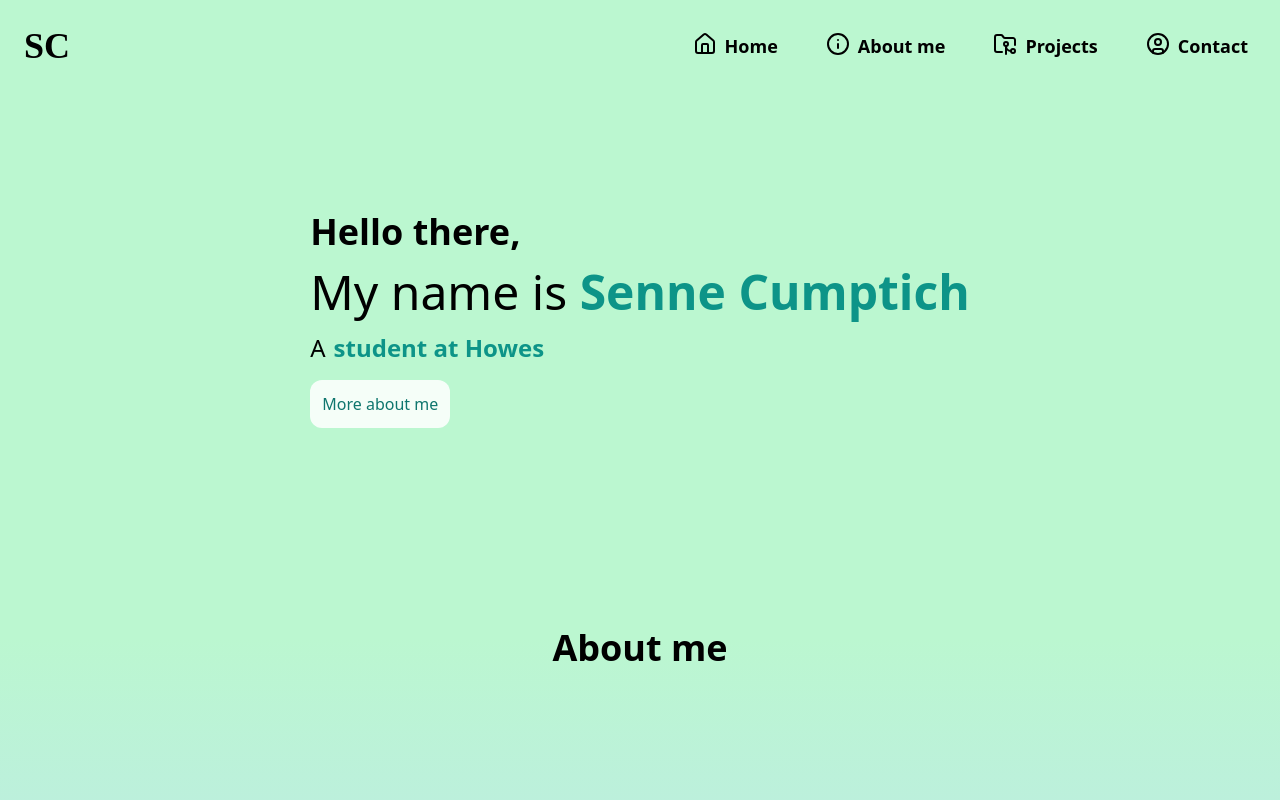
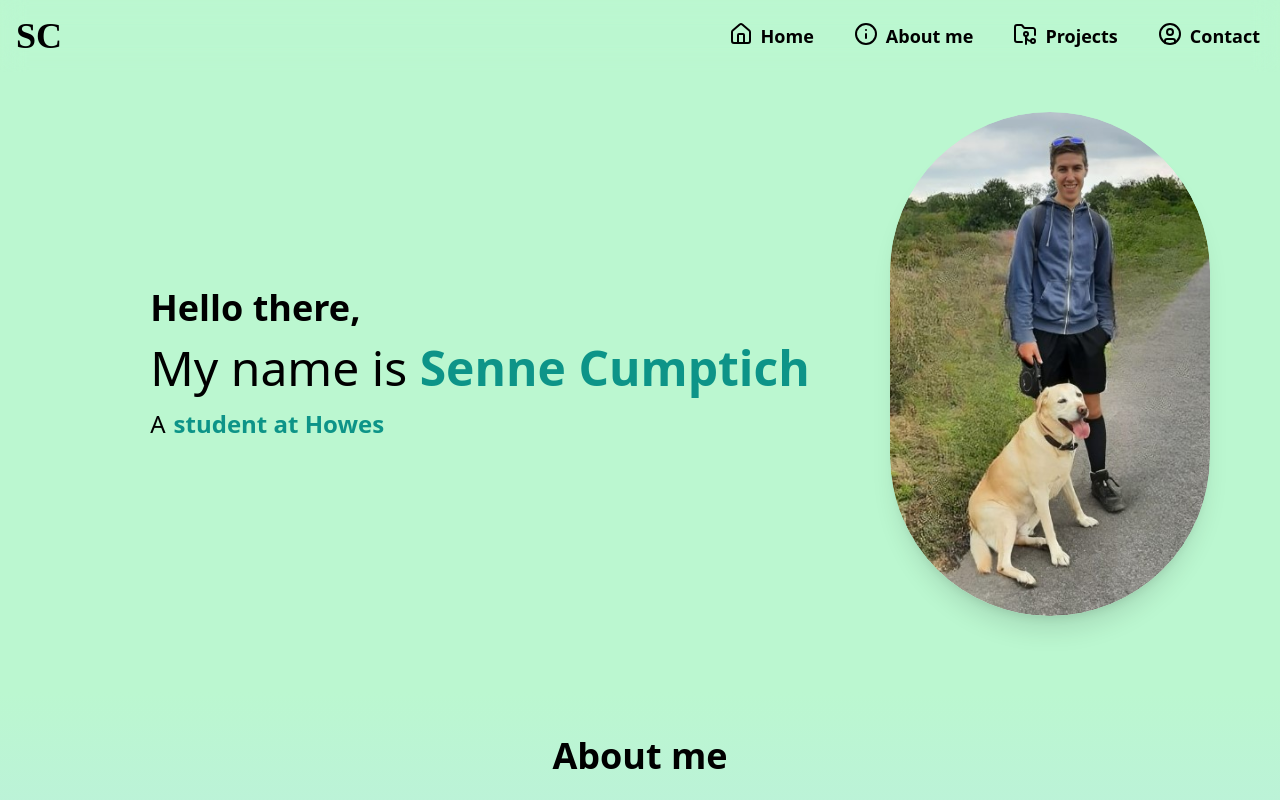
Before and after one commit to CumptichSenne/frontend_project, a React (Vite) app: page / in a window 1280 px wide. Shown: the top 800 px of the page. Built offline with nearby package versions, Linux system fonts and the light colour scheme.

Commit message:
feat: added img & finished navigation

```diff
--- a/src/Home.tsx
+++ b/src/Home.tsx
@@ -3,18 +3,15 @@ import Navigation from "./components/Navigation";
 
 import { TypeAnimation } from "react-type-animation";
 
-function ScrollAboutMe() {
-  const aboutMe = document.getElementById("about-me");
-  aboutMe?.scrollIntoView({ behavior: "smooth" });
-}
+import profile from "../public/profile.jpg";
 
 export default function App() {
 
   return (
     <div className="w-full animated-background h-full bg-gradient-to-b from-green-200 via-green-200 to-blue-200">
       <Navigation />
-      <section id="home" className="flex flex-col pt-10 w-full">
-        <div className="flex items-center justify-center p-20">
+      <section id="home" className="flex flex-row justify-center pt-10 w-full">
+        <div className="flex items-center justify-evenly p-20">
           <div className="space-y-4">
             <h1 className="text-4xl font-bold">Hello there,</h1>
             <h2 className="text-5xl">My name is <span className="text-teal-600 font-bold ">Senne Cumptich</span>
@@ -32,12 +29,10 @@ export default function App() {
                 />
               </span>
             </h3>
-            <button className="bg-white bg-opacity-85 backdrop-blur-sm p-3 rounded-xl text-teal-700" onClick={ScrollAboutMe}>
-              <p>
-                More about me
-              </p>
-            </button>
           </div>
+        </div>
+        <div className="relative max-w-xs overflow-hidden bg-cover bg-no-repeat rounded-full shadow-xl">
+          <img src={profile} alt="profile" className="rounded-full max-w-xs transition duration-300 ease-in-out hover:scale-110" />
         </div>
       </section>
       <section id="about-me" className="flex flex-col pt-10 w-full">
--- a/src/components/Navigation.tsx
+++ b/src/components/Navigation.tsx
@@ -3,8 +3,8 @@ import NavigationItem from "./NavigationItem";
 
 const Navigation = () => {
     return (
-        <nav className="sticky top-0 z-50">
-        <div className="relative flex flex-row items-center justify-between p-4">
+        <nav className="sticky top-0 z-50 bg-opacity-10 backdrop-blur-md">
+        <div className="relative flex flex-row items-center justify-between p-2">
           <div>
             <h1 className="text-4xl font-shrikhand font-extrabold p-2">SC</h1>
           </div>
--- a/src/components/NavigationItem.tsx
+++ b/src/components/NavigationItem.tsx
@@ -9,7 +9,7 @@ const NavigationItem = ({ title, icon, scroll }: { title: string, icon: ReactNod
     }
 
     return (
-        <Link className="p-4 flex flex-row gap-2 hover:bg-white hover:rounded-2xl hover:text-teal-700 hover:bg-opacity-90" onClick={ScrollTo} to="/">
+        <Link className="p-3 flex flex-row gap-2 hover:bg-white hover:rounded-2xl hover:text-teal-700 hover:bg-opacity-90" onClick={ScrollTo} to="/">
             {icon}
             {title}
         </Link>
```
Also changed, not shown: public/profile.jpg (added).
